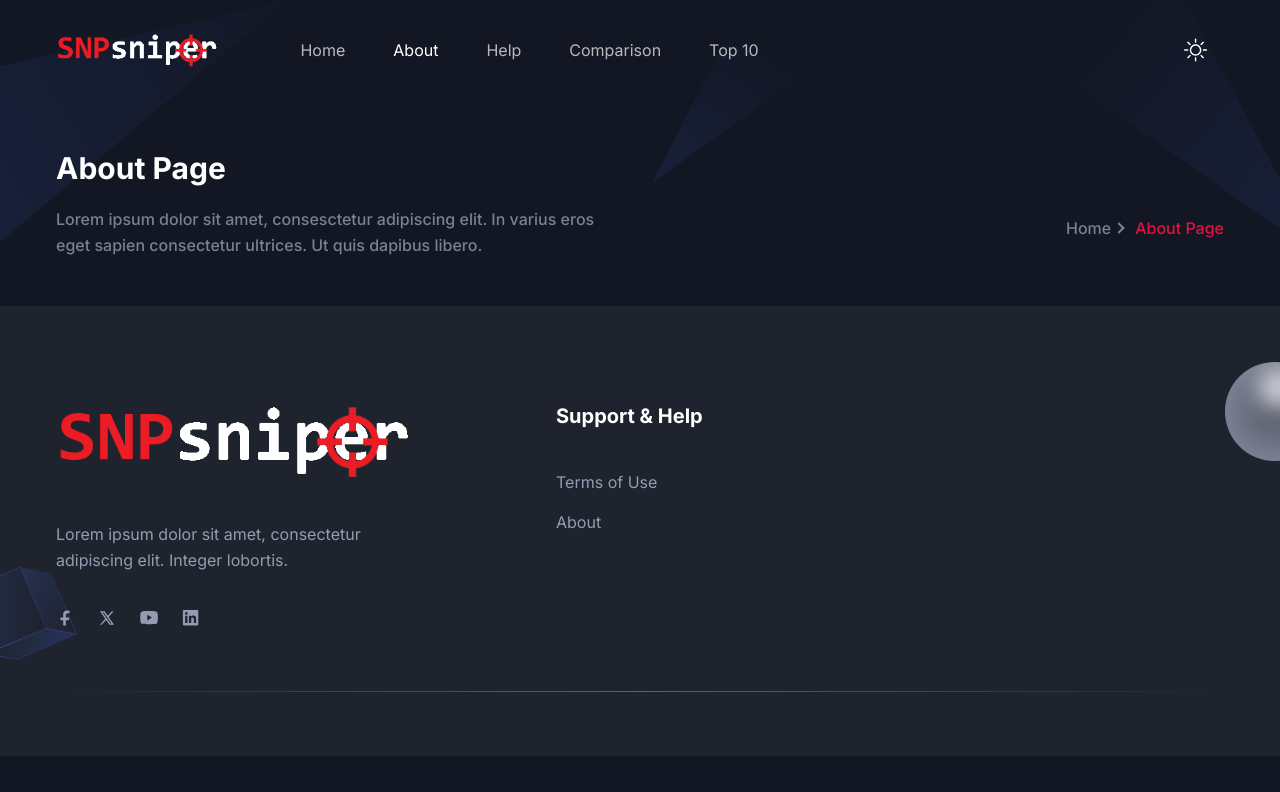
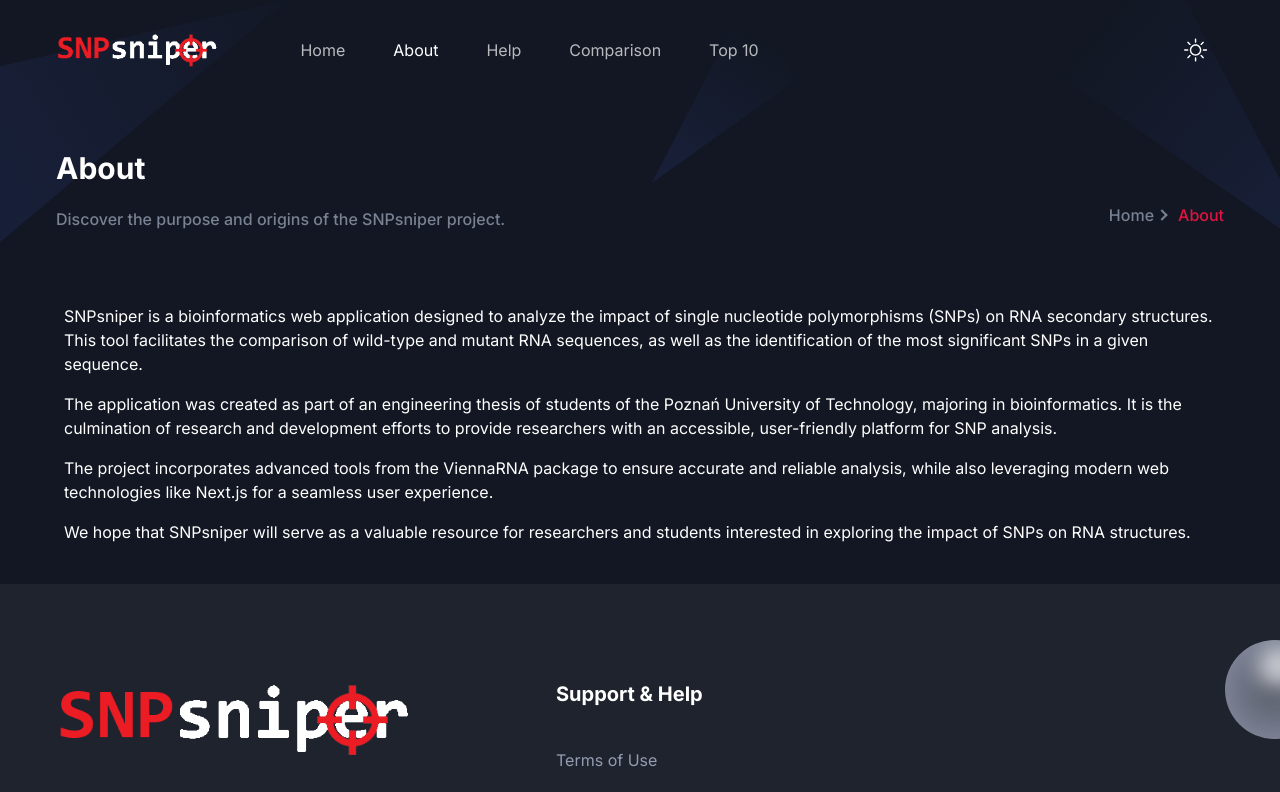
Before and after one commit to ZuzannaTabisz/snp-app, a Next.js app in the folder frontend/: page /about in a window 1280 px wide. Shown: the top 792 px of the page. Built offline with nearby package versions, Linux system fonts and the light colour scheme.

Commit message:
Update page.tsx

```diff
--- a/frontend/src/app/about/page.tsx
+++ b/frontend/src/app/about/page.tsx
@@ -1,20 +1,43 @@
+"use client";
+
 import Breadcrumb from "@/components/Common/Breadcrumb";
-
-import { Metadata } from "next";
-
-export const metadata: Metadata = {
-  title: "About Page",
-  description: "This is About Page for SNPsniper",
-  // other metadata
-};
+import { useState, useEffect } from "react";
 
 const AboutPage = () => {
+  const [visibleParagraphs, setVisibleParagraphs] = useState<number>(0);
+
+  const paragraphs = [
+    "SNPsniper is a bioinformatics web application designed to analyze the impact of single nucleotide polymorphisms (SNPs) on RNA secondary structures. This tool facilitates the comparison of wild-type and mutant RNA sequences, as well as the identification of the most significant SNPs in a given sequence.",
+    "The application was created as part of an engineering thesis of students of the Poznań University of Technology, majoring in bioinformatics. It is the culmination of research and development efforts to provide researchers with an accessible, user-friendly platform for SNP analysis.",
+    "The project incorporates advanced tools from the ViennaRNA package to ensure accurate and reliable analysis, while also leveraging modern web technologies like Next.js for a seamless user experience.",
+    "We hope that SNPsniper will serve as a valuable resource for researchers and students interested in exploring the impact of SNPs on RNA structures.",
+  ];
+
+  useEffect(() => {
+    const interval = setInterval(() => {
+      setVisibleParagraphs((prev) => (prev < paragraphs.length ? prev + 1 : prev));
+    }, 500);
+    return () => clearInterval(interval);
+  }, [paragraphs.length]);
+
   return (
     <>
       <Breadcrumb
-        pageName="About Page"
-        description="Lorem ipsum dolor sit amet, consesctetur adipiscing elit. In varius eros eget sapien consectetur ultrices. Ut quis dapibus libero."
+        pageName="About"
+        description="Discover the purpose and origins of the SNPsniper project."
       />
+      <div className="container mx-auto p-6">
+        {paragraphs.map((text, index) => (
+          <p
+            key={index}
+            className={`mb-4 transition-opacity duration-700 ease-in-out${
+              index < visibleParagraphs ? "opacity-100" : "opacity-0"
+            }`}
+          >
+            {text}
+          </p>
+        ))}
+      </div>
     </>
   );
 };
```
